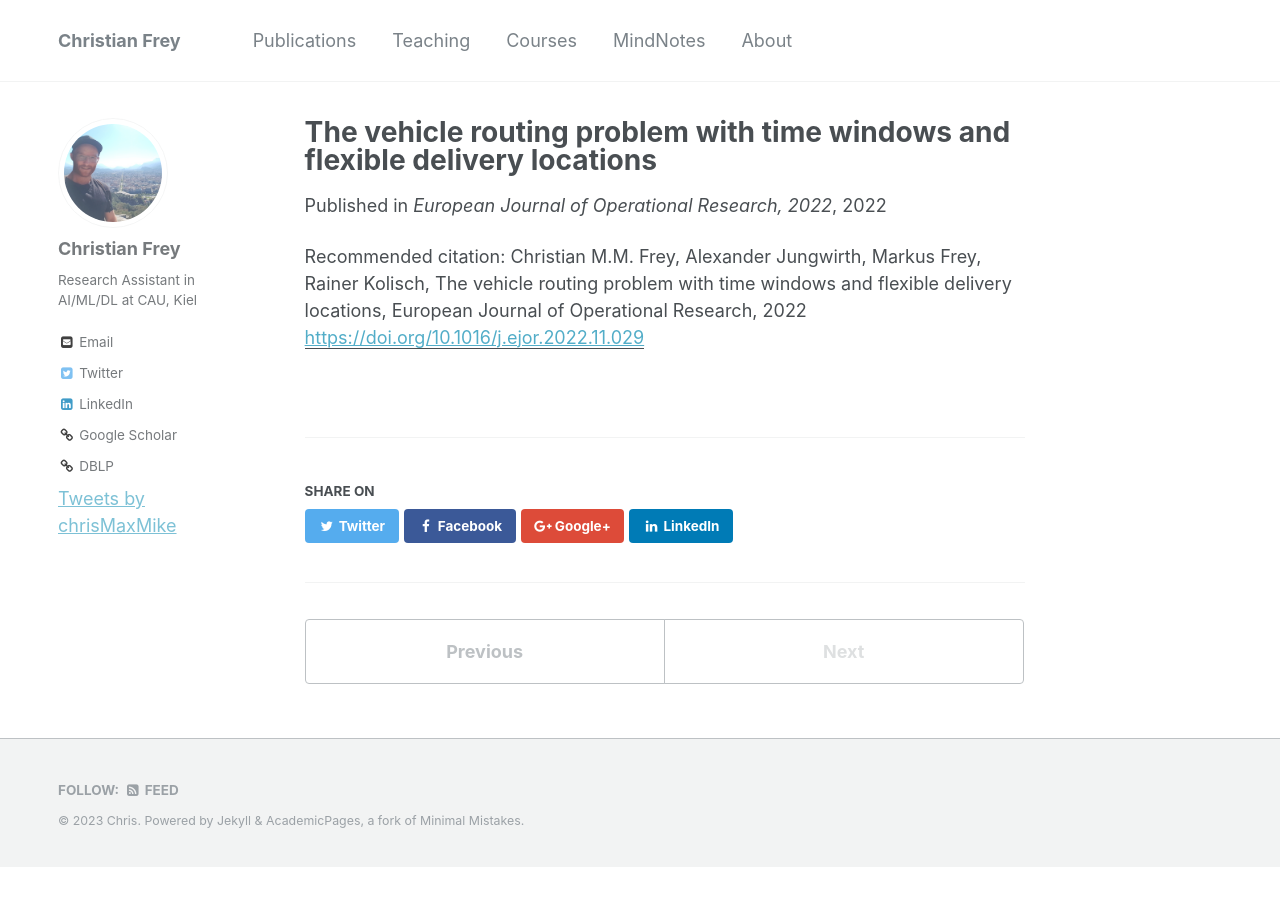
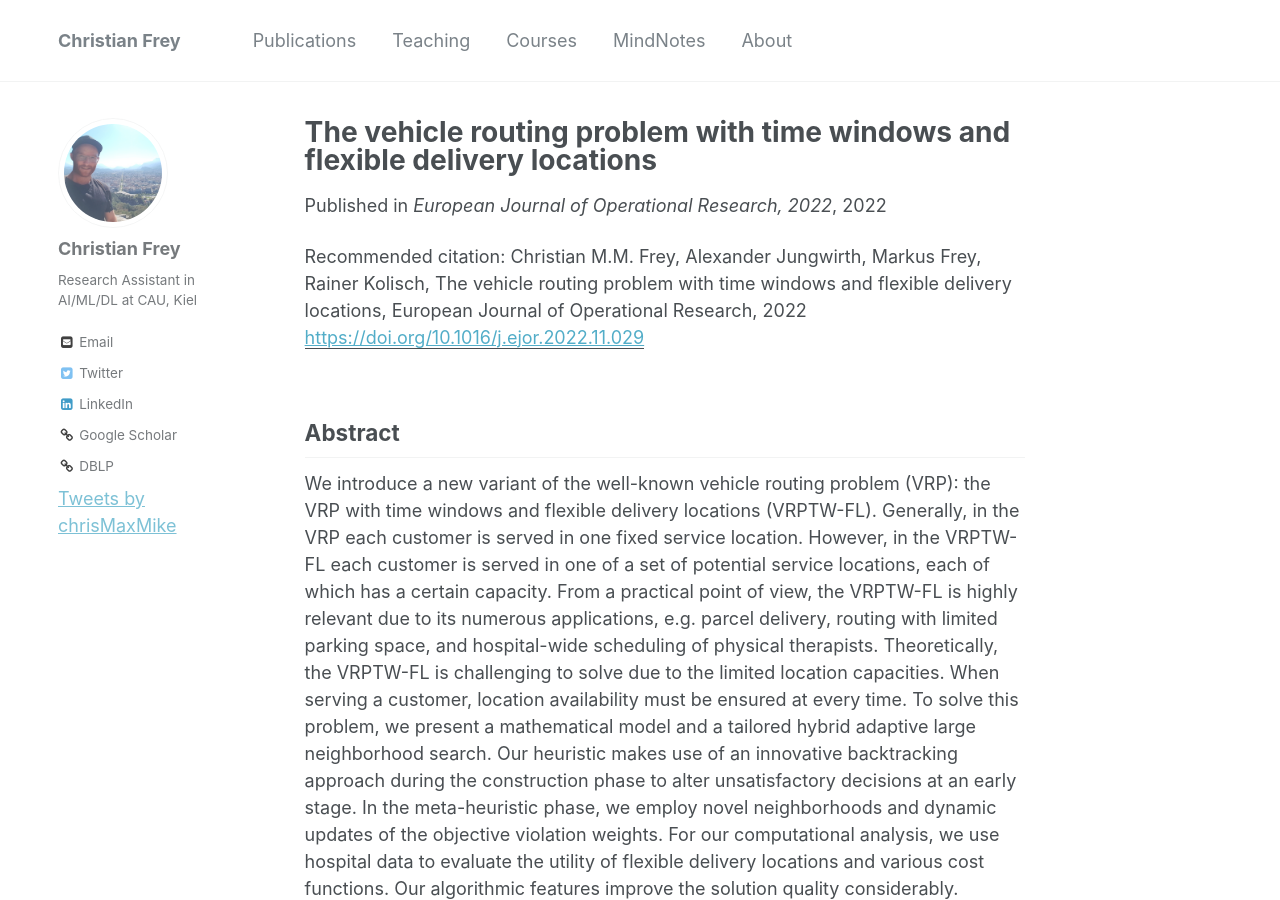
Before and after one commit to christianmaxmike/christianmaxmike.github.io, a Jekyll site: the page built from _publications/2022-04.md, in a window 1280 px wide and 900 px high. Built offline with Jekyll 4.4.1, drawn with Linux system fonts in a browser that asks for light colours; comment, search, counter and statistics services are not loaded.

Commit message:
Update 2022-04.md

```diff
--- a/_publications/2022-04.md
+++ b/_publications/2022-04.md
@@ -8,3 +8,6 @@ date: 2022-11-15
 paperurl: https://doi.org/10.1016/j.ejor.2022.11.029
 citation: "Christian M.M. Frey, Alexander Jungwirth, Markus Frey, Rainer Kolisch, The vehicle routing problem with time windows and flexible delivery locations, European Journal of Operational Research, 2022<br/>"
 ---
+
+## Abstract
+We introduce a new variant of the well-known vehicle routing problem (VRP): the VRP with time windows and flexible delivery locations (VRPTW-FL). Generally, in the VRP each customer is served in one fixed service location. However, in the VRPTW-FL each customer is served in one of a set of potential service locations, each of which has a certain capacity. From a practical point of view, the VRPTW-FL is highly relevant due to its numerous applications, e.g. parcel delivery, routing with limited parking space, and hospital-wide scheduling of physical therapists. Theoretically, the VRPTW-FL is challenging to solve due to the limited location capacities. When serving a customer, location availability must be ensured at every time. To solve this problem, we present a mathematical model and a tailored hybrid adaptive large neighborhood search. Our heuristic makes use of an innovative backtracking approach during the construction phase to alter unsatisfactory decisions at an early stage. In the meta-heuristic phase, we employ novel neighborhoods and dynamic updates of the objective violation weights. For our computational analysis, we use hospital data to evaluate the utility of flexible delivery locations and various cost functions. Our algorithmic features improve the solution quality considerably.
```
